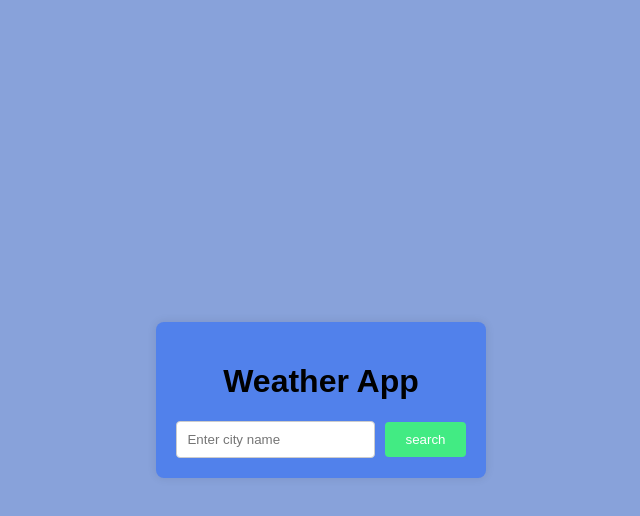
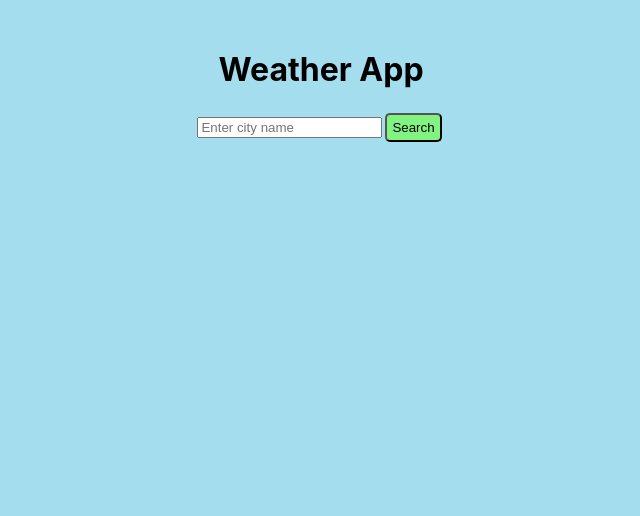
Before and after one commit to Selvaraj-p/selvarajpweather-app, a React (Create React App) app: page / in a window 1280 px wide. Shown: the top 516 px of the page, without its empty margins (319-959 px from the left). Built offline with nearby package versions, Linux system fonts and the light colour scheme.

Commit message:
new changed

```diff
--- a/src/weatherapp.css
+++ b/src/weatherapp.css
@@ -1,57 +1,65 @@
 body {
-  font-family: Arial, sans-serif;
-  margin: 0;
-  padding: 0;
-  display: flex;
-  justify-content: center;
-  align-items: center;
-  height: 100vh;
-  background-color: #88a2da;
+  background-color: rgb(163, 221, 238);
 }
 
-.weather-app {
+.App {
   text-align: center;
-  padding: 20px;
-  border-radius: 8px;
-  background-color: #5181eb;
-  box-shadow: 0 0 10px rgba(0, 0, 0, 0.1);
+  margin-top: 50px;
 }
 
-input[type="text"] {
-  padding: 10px;
-  margin-right: 10px;
-  border: 1px solid #ccc;
-  border-radius: 4px;
+.search-container {
+  margin-bottom: 20px;
 }
 
+.input[type="text"],
 button {
-  padding: 10px 20px;
-  background-color: #42eb83;
-  color: #fff;
-  border: none;
-  border-radius: 4px;
-  cursor: pointer;
-}
-
-button:hover {
-  background-color: #0056b3;
-}
-
-.error {
-  color: #ff0000;
-  margin-top: 10px;
-}
-.loading-msg {
-  margin-top: 10px;
-  color: #007bff;
+  background-color: rgb(129, 243, 129);
+  border-radius: 5px;
+  margin: 3px;
+  padding: 5px;
 }
 
 .weather-info {
+  font-size: small;
+  font-style: inherit;
   display: flex;
-  flex-direction: column;
-  align-items: center;
+  justify-content: space-around;
+  flex-wrap: wrap;
 }
 
-.weather-info p {
-  margin: 5px 0;
+.info-box {
+  border-radius: 10px;
+  background-color: rgb(244, 250, 250);
+  border: 1px solid #f5eeee;
+  padding: 10px;
+  margin: 10px;
+  width: 200px;
+  text-align: center;
 }
+.info-box1 {
+  border-radius: 10px;
+  background-color: rgb(244, 250, 250);
+  border: 1px solid #f5eeee;
+  padding: 10px;
+  margin: 10px;
+  width: 200px;
+  text-align: center;
+}
+.info-box2 {
+  border-radius: 10px;
+  background-color: rgb(244, 250, 250);
+  border: 1px solid #f5eeee;
+  padding: 10px;
+  margin: 10px;
+  width: 200px;
+  text-align: center;
+}
+.info-box3 {
+  border-radius: 10px;
+  background-color: rgb(244, 250, 250);
+  border: 1px solid #f5eeee;
+  padding: 10px;
+  margin: 10px;
+  width: 200px;
+  text-align: center;
+}
--- a/src/weatherapp.js
+++ b/src/weatherapp.js
@@ -1,60 +1,72 @@
 import React, { useState } from "react";
-import axios from "axios";
 import "./weatherapp.css";
 
-const WeatherApp = () => {
+function App() {
   const [city, setCity] = useState("");
   const [weatherData, setWeatherData] = useState(null);
-  const [error, setError] = useState(null);
-  const [isLoading, setIsLoading] = useState(false);
+  const [loading, setLoading] = useState(false);
+  const [error, setError] = useState("");
+
   const apiKey = "1a2675ae8d5c4e058e582110232909";
-  const apiUrl = `https://api.weatherapi.com/v1/current.json?key=${apiKey}&q=${city}`;
 
-  const getWeather = async () => {
-    setIsLoading(true);
-    try {
-      const response = await axios.get(apiUrl);
-      setWeatherData(response.data);
-      setError(null);
-    } catch (error) {
-      console.error("Error fetching weather data:", error);
-      setError("Failed to fetch weather data. Please check the city name.");
-      setWeatherData(null);
-      alert("Failed to fetch weather data");
-    }
-    setIsLoading(false);
+  const searchWeather = () => {
+    setLoading(true);
+    setError("");
+    setWeatherData(null);
+
+    fetch(`https://api.weatherapi.com/v1/current.json?key=${apiKey}&q=${city}`)
+      .then((response) => {
+        if (!response.ok) {
+          throw new Error("Failed to fetch weather data");
+        }
+        return response.json();
+      })
+      .then((data) => {
+        setLoading(false);
+        setWeatherData(data);
+      })
+      .catch((error) => {
+        setLoading(false);
+        setError("Failed to fetch weather data");
+      });
   };
 
   return (
-    <div className="weather-app">
+    <div className="App">
       <h1>Weather App</h1>
-      <div className="search-bar">
+      <div className="search-container">
         <input
           type="text"
+          placeholder="Enter city name"
           value={city}
           onChange={(e) => setCity(e.target.value)}
-          placeholder="Enter city name"
-          data-testid="city-input"
         />
-        <button onClick={getWeather} data-testid="search-button">
-          search
-        </button>
+        <button onClick={searchWeather}>Search</button>
       </div>
-      {isLoading && <p>Loading data...</p>}
-      {error && <div className="error">{error}</div>}
+      {loading && <p className="loading">Loading data...</p>}
+      {error && <p className="error">{error}</p>}
       {weatherData && (
-        <div className="weather-card">
-          <h2>
-            {weatherData.location.name}, {weatherData.location.country}
-          </h2>
-          <p>Temperature: {weatherData.current.temp_c}°C</p>
-          <p>Condition: {weatherData.current.condition.text}</p>
-          <p>Humidity: {weatherData.current.humidity}%</p>
-          <p>Wind Speed: {weatherData.current.wind_kph} kph</p>
+        <div className="weather-info">
+          <div className="info-box">
+            <h2>Temperature</h2>
+            <p>{weatherData.current.temp_c}°C</p>
+          </div>
+          <div className="info-box1">
+            <h2>Humidity</h2>
+            <p>{weatherData.current.humidity}%</p>
+          </div>
+          <div className="info-box2">
+            <h2>Condition</h2>
+            <p>{weatherData.current.condition.text}</p>
+          </div>
+          <div className="info-box3">
+            <h2>Wind Speed</h2>
+            <p>{weatherData.current.wind_kph} km/h</p>
+          </div>
         </div>
       )}
     </div>
   );
-};
+}
 
-export default WeatherApp;
+export default App;
```
